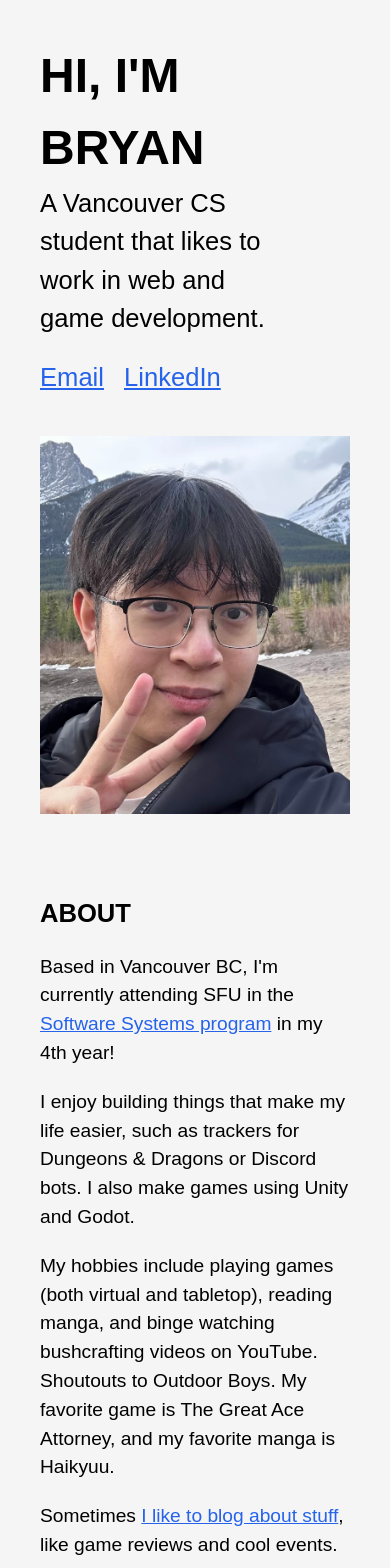
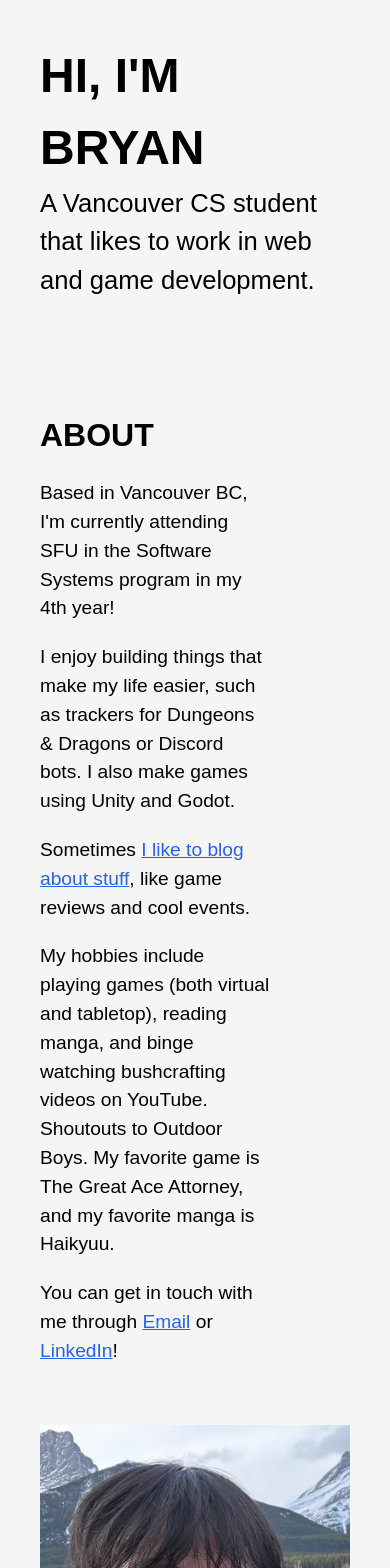
Before and after one commit to bryanjhdang/bryanjhdang.github.io, a React (Vite) app: page / in a window 390 px wide. Shown: the top 1568 px of the page. Built offline with nearby package versions, Linux system fonts and the light colour scheme.

Commit message:
change hero and about

```diff
--- a/src/components/SectionComponents.tsx
+++ b/src/components/SectionComponents.tsx
@@ -14,6 +14,6 @@ export function SectionWrapper({children}: Props) {
 
 export function SectionTitle({ title }: { title: string }) {
   return (
-    <p className="font-extrabold text-xl sm:text-2xl mb-5 sm:mb-10">{title}</p>
+    <p className="font-extrabold text-2xl mb-5 sm:mb-10">{title}</p>
   )
 }
--- a/src/sections/About.tsx
+++ b/src/sections/About.tsx
@@ -1,14 +1,23 @@
 import { SectionTitle, SectionWrapper } from "../components/SectionComponents";
+import ProfileImg from "../assets/images/profile.jpg";
+import EmailImg from "../assets/images/email-outline.png";
+import LinkedinImg from "../assets/images/linkedin-black.png";
 
 export default function About() {
   return (
-    <div id="about" className="pt-10 sm:pt-20 pb-10 sm:pb-20">
+    <div id="about" className="pt-14 sm:pt-24 pb-14 sm:pb-24">
       <SectionWrapper>
         <SectionTitle title="ABOUT" />
-        <p className="text-base mb-5">Based in Vancouver BC, I'm currently attending SFU in the <a className="text-blue-600 underline" href="https://www.sfu.ca/computing/prospective-students/undergraduate-students/programs/degree-programs/softwaresystems.html" target="_blank">Software Systems program</a> in my 4th year!</p>
-        <p className="text-base mb-5">I enjoy building things that make my life easier, such as trackers for Dungeons & Dragons or Discord bots. I also make games using Unity and Godot.</p>
-        <p className="text-base mb-5">My hobbies include playing games (both virtual and tabletop), reading manga, and binge watching bushcrafting videos on YouTube. Shoutouts to Outdoor Boys. My favorite game is The Great Ace Attorney, and my favorite manga is Haikyuu.</p>
-        <p className="text-base mb-5">Sometimes <a className="text-blue-600 underline" href="https://bryandang.substack.com/" target="_blank">I like to blog about stuff</a>, like game reviews and cool events.</p>
+        <div className="flex flex-col lg:flex-row">
+          <div className="mr-20">
+            <p className="text-base mb-5">Based in Vancouver BC, I'm currently attending SFU in the Software Systems program in my 4th year!</p>
+            <p className="text-base mb-5">I enjoy building things that make my life easier, such as trackers for Dungeons & Dragons or Discord bots. I also make games using Unity and Godot.</p>
+            <p className="text-base mb-5">Sometimes <a className="text-blue-600 underline" href="https://bryandang.substack.com/" target="_blank">I like to blog about stuff</a>, like game reviews and cool events.</p>
+            <p className="text-base mb-5">My hobbies include playing games (both virtual and tabletop), reading manga, and binge watching bushcrafting videos on YouTube. Shoutouts to Outdoor Boys. My favorite game is The Great Ace Attorney, and my favorite manga is Haikyuu.</p>
+            <p className="text-base mb-5">You can get in touch with me through <a className="text-blue-600 underline" href="mailto:bda37@sfu.ca">Email</a> or <a className="text-blue-600 underline"href="https://www.linkedin.com/in/bryanjhdang/" target="_blank">LinkedIn</a>!</p>
+          </div>
+          <img src={ProfileImg} alt="Bryan Profile Picture" width={350} className="pt-10 sm:pt-20 lg:pt-0" />
+        </div>
       </SectionWrapper>
     </div>
   )
--- a/src/sections/Header.tsx
+++ b/src/sections/Header.tsx
@@ -3,12 +3,14 @@ import { Link } from 'react-scroll';
 
 export default function Header() {
   return (
-    <div className="hidden sm:block pt-10 pb-10 sm:pb-20 flow-root">
+      <div className="hidden sm:block pt-10 pb-10 sm:pb-20 flow-root">
       <SectionWrapper>
-        <Link to="main" smooth={true} duration={500} className="text-base hover:underline float-left mr-10 cursor-pointer font-bold">Bryan Dang</Link>
-        <Link to="about" smooth={true} duration={500} className="text-base hover:underline float-left mr-10 cursor-pointer">About </Link>
-        <Link to="projects" smooth={true} duration={500} className="text-base hover:underline float-left mr-10 cursor-pointer">Projects</Link>
-        <a href="https://bryandang.substack.com/" target="_blank" className="text-base hover:underline float-left mr-10 cursor-pointer">Blog</a>
+        <div className="float-left">
+          <Link to="main" smooth={true} duration={500} className="text-base hover:underline mr-10 cursor-pointer font-bold">Bryan Dang</Link>
+          <Link to="about" smooth={true} duration={500} className="text-base hover:underline mr-10 cursor-pointer">About</Link>
+          <Link to="projects" smooth={true} duration={500} className="text-base hover:underline mr-10 cursor-pointer">Projects</Link>
+          <a href="https://bryandang.substack.com/" target="_blank" className="text-base hover:underline mr-10 cursor-pointer">Blog</a>
+        </div>
       </SectionWrapper>
     </div>
   )
--- a/src/sections/Hero.tsx
+++ b/src/sections/Hero.tsx
@@ -1,26 +1,21 @@
 import { SectionWrapper } from "../components/SectionComponents";
-import ProfileImg from "../assets/images/profile.jpg"
+import EmailImg from "../assets/images/email-outline.png";
+import LinkedinImg from "../assets/images/linkedin-black.png";
 
 export default function Hero() {
   return (
-    <div id="main" className="pt-10 sm:pt-20 pb-10 sm:pb-20">
+    <div id="main" className="pt-10 sm:pt-20 pb-14 sm:pb-24">
       <SectionWrapper>
-        <div className="flex flex-col lg:flex-row items-center">
-          <div className="mr-20">
-            <p className="text-3xl xl:text-4xl font-extrabold">HI, I'M BRYAN</p>
-            <p className="text-xl lg:text-2xl">A Vancouver CS student that likes to work in web and game development.</p>
-            <div className="pt-5 lg:pt-10 flex flex-row gap-5 sm:gap-8 text-xl items-center">
-              {/* <a className="text-blue-600 underline">Resume</a> */}
-              <a href="mailto:bda37@sfu.ca" className="text-blue-600 underline">
-                Email
-              </a>
-              <a href="https://www.linkedin.com/in/bryanjhdang/" target="blank" className="text-blue-600 underline">
-                LinkedIn
-              </a>
-            </div>
-          </div>
-          <img src={ProfileImg} alt="Bryan Profile Picture" width={350} className="pt-10 sm:pt-20 lg:pt-0" />
-        </div>
+        <p className="text-3xl xl:text-4xl font-extrabold">HI, I'M BRYAN</p>
+        <p className="text-xl lg:text-2xl">A Vancouver CS student that likes to work in web and game development.</p>
+        {/* <div className="pt-8 flex flex-row gap-5 text-xl items-center">
+          <a href="mailto:bda37@sfu.ca" className="underline">
+            <img src={EmailImg} alt="Email" className="w-12" />
+          </a>
+          <a href="https://www.linkedin.com/in/bryanjhdang/" target="blank" className="underline">
+            <img src={LinkedinImg} alt="LinkedIn" className="w-9" />
+          </a>
+        </div> */}
       </SectionWrapper>
     </div>
   )
--- a/src/sections/Projects.tsx
+++ b/src/sections/Projects.tsx
@@ -118,10 +118,10 @@ function Paws() {
 
 export default function Projects() {
   return (
-    <div id="projects" className="pt-10 sm:pt-20 pb-10 sm:pb-20">
+    <div id="projects" className="pt-14 sm:pt-24 pb-14 sm:pb-24">
       <SectionWrapper>
         <SectionTitle title="PROJECTS" />
-        <div className="flex flex-col gap-28">
+        <div className="flex flex-col gap-24 sm:gap-32">
           <Paws />
           <BoneyardOfTheInnocent />
           <PastYourPeak />
```
